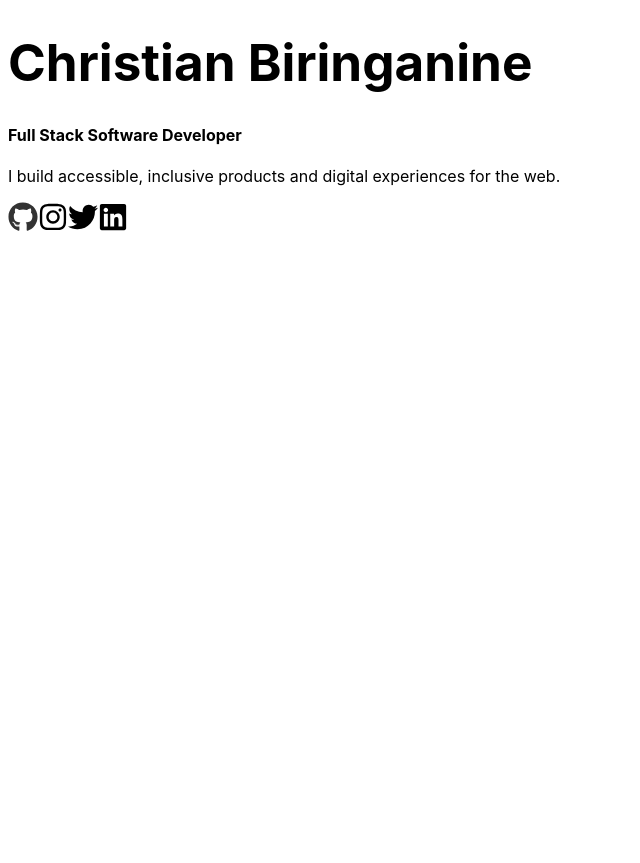
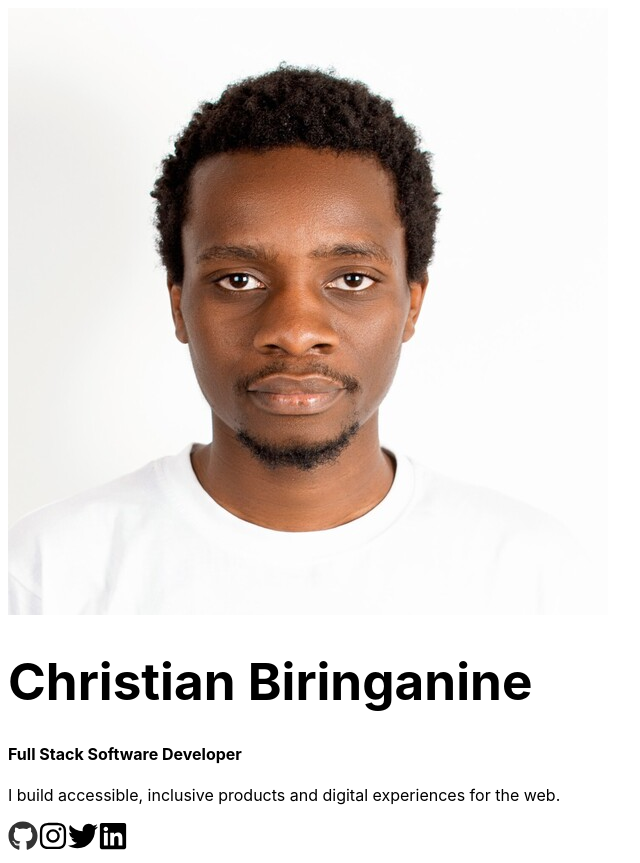
Before and after one commit to christianbiring1/Portfolio, a React (Vite) app: page / in a window 1280 px wide. Shown: the whole page, without its empty margins (0-640 px from the left). Before the commit the page ends 800 px from the top, so only its background shows below. Built offline with nearby package versions, Linux system fonts and the light colour scheme.

Commit message:
Define the color palette

```diff
--- a/src/components/hero.jsx
+++ b/src/components/hero.jsx
@@ -1,9 +1,13 @@
 import React from 'react';
+import profil from "../assets/chris.jpg";
 import { FaGithub, FaInstagram, FaTwitter, FaLinkedin } from 'react-icons/fa'
 
 function Hero() {
   return (
     <div className='hero-container' >
+      <div className="hero_image">
+        <img src={profil} alt="chris_picture" />
+      </div>
       <h1>Christian Biringanine</h1>
       <h4>Full Stack Software Developer</h4>
       <p>I build accessible, inclusive products and digital experiences for the web.</p>
--- /dev/null
+++ b/src/components/styles/_variables.scss
@@ -0,0 +1,13 @@
+*,
+*::before,
+*::after {
+  box-sizing: border-box;
+  margin: 0;
+  padding: 0;
+}
+
+$color-primary: #2584ff;
+$color-secondary: #00d9ff;
+$color-accent: #ff3400;
+$color-headings: #1b0760;
+$color-body: #918ca4;
--- a/src/index.scss
+++ b/src/index.scss
@@ -1,3 +1,6 @@
+
+@import '../src/components/styles/hero';
+
 :root {
   font-family: Inter, system-ui, Avenir, Helvetica, Arial, sans-serif;
 }
```
Also changed, not shown: src/components/styles/_hero.scss (added).
